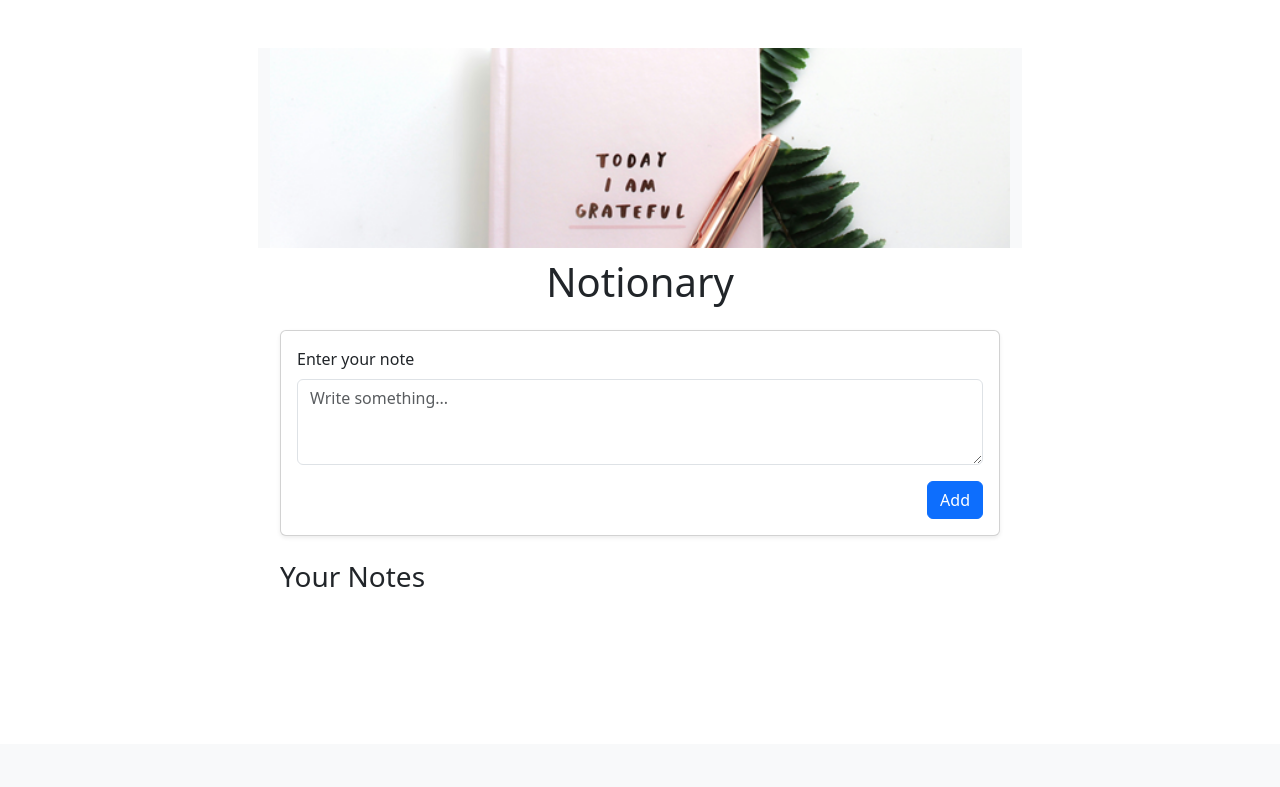
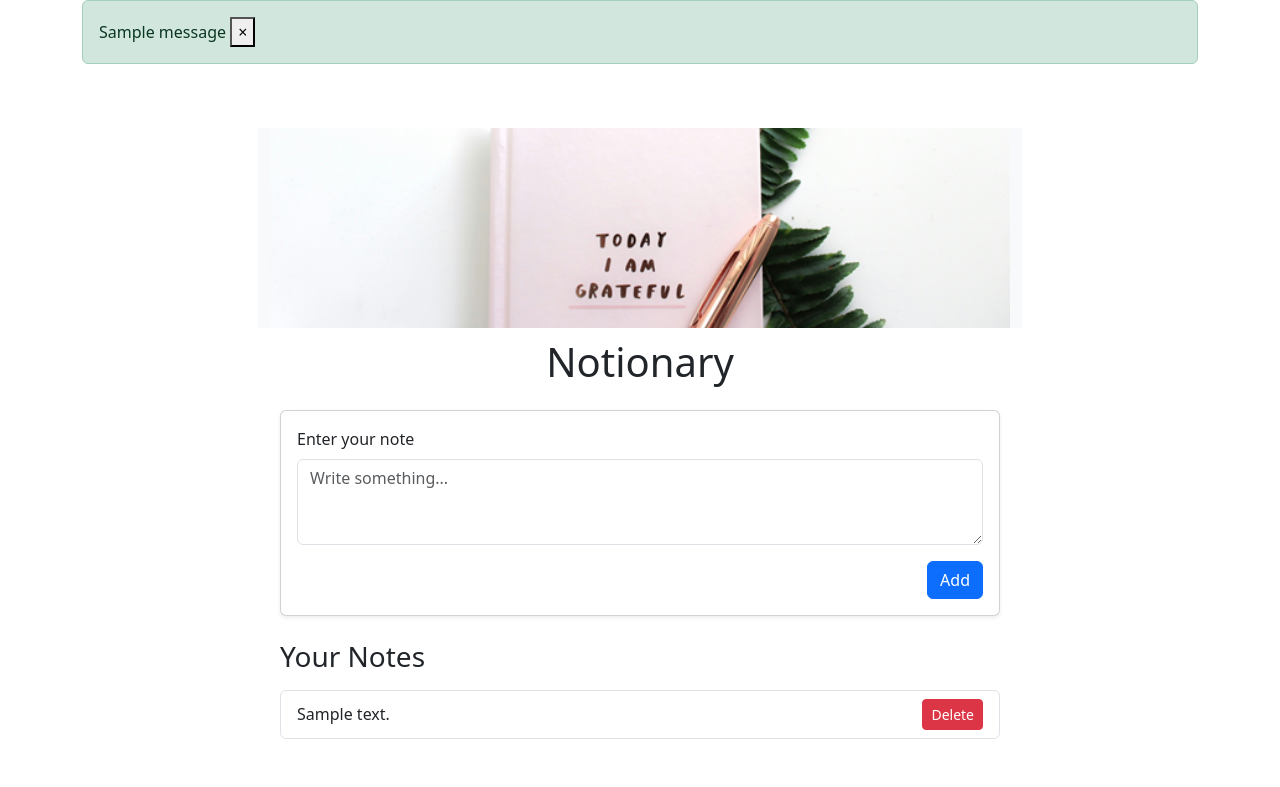
Before and after one commit to Jibril14/Flask-Notionary, a Flask app: page / in a window 1280 px wide. Shown: the part 56-843 px from the top of the page. Before the commit the page ends 643 px from the top, so only its background shows below. Run offline with Flask 3, Linux system fonts and the light colour scheme; a user stored in the database is signed in; tables that the repository leaves empty hold one stand-in row (values such as "Sample post"); one stand-in notice (Sample message) is shown.

Commit message:
Add More Route

```diff
--- a/app/static/js/index.js
+++ b/app/static/js/index.js
@@ -1,27 +1,16 @@
-const noteForm = document.getElementById('noteForm');
-const noteInput = document.getElementById('noteInput');
-const notesList = document.getElementById('notesList');
+const deleteButton = document.getElementById('btn');
+const titleValue = deleteButton.getAttribute('title');
+const noteId = parseInt(titleValue, 10)
 
-noteForm.addEventListener('submit', (e) => {
-    e.preventDefault();
 
-     const noteText = noteInput.value.trim();
-     if (noteText) {
-        // Create a new list item for the note
-        const listItem = document.createElement('li');
-        listItem.className = 'list-group-item d-flex justify-content-between align-items-center';
-        listItem.textContent = noteText;
-
-        // Add delete button
-        const deleteButton = document.createElement('button');
-        deleteButton.className = 'btn btn-sm btn-danger';
-        deleteButton.textContent = 'Delete';
-        deleteButton.addEventListener('click', () => listItem.remove());
-
-        listItem.appendChild(deleteButton);
-        notesList.appendChild(listItem);
-
-        // Clear the input field
-        noteInput.value = '';
-    }
-});
+deleteButton.addEventListener('click', () => {
+    fetch(
+        "/delete-note",
+        {
+            method: "POST",
+            body: JSON.stringify({noteId: noteId})
+        })
+        .then((res) => {
+            window.location.href = "/"
+        })
+})
--- a/app/templates/index.html
+++ b/app/templates/index.html
@@ -2,6 +2,31 @@
 
 
 {% block index %}
+
+    {% with messages = get_flashed_messages(with_categories=true) %}
+        {% if messages %}
+            {% for category, message in messages %}
+                {% if category == "error" %}
+                    <div class="alert alert-danger alter-dismissable fade show" role="alert">
+                        {{ message }}
+                        <button type="button" class="close" data-dismiss="alert">
+                            <span aria-hidden="true">&times;</span>
+                        </button>
+                    </div>
+                {% else %}
+                    <div class="alert alert-success alter-dismissable fade show" role="alert">
+                        {{ message }}
+                        <button type="button" class="close" data-dismiss="alert">
+                            <span aria-hidden="true">&times;</span>
+                        </button>
+                    </div>
+                {% endif %}
+            {% endfor %}
+    {% endif %}
+
+
+    {% endwith %}
+
     <div class="container py-5">
         <div>
             {% include "banner.html" %}
--- a/app/templates/notes.html
+++ b/app/templates/notes.html
@@ -1,5 +1,15 @@
 <div class="mt-4">
     <h3 class="mb-3">Your Notes</h3>
+
     <ul id="notesList" class="list-group">
+        {% for note in user.notes %}
+        <li class="list-group-item d-flex justify-content-between align-items-center">
+             {{note.text}}
+             <button id="btn" title={{note.id}} class="btn btn-sm btn-danger">
+                Delete
+             </button>
+        </li>
+        {% endfor %}
     </ul>
+
 </div>
--- a/app/views.py
+++ b/app/views.py
@@ -1,9 +1,35 @@
-from flask import Blueprint, render_template
+from flask import Blueprint, render_template, request, flash, jsonify
 from flask_login import login_required, current_user
+from .models import Note
+from . import db
+import json
 
 views = Blueprint("views", __name__)
 
-@views.route("/")
+@views.route("/", methods=["GET", "POST"])
 @login_required
 def index():
+    if request.method == "POST":
+        note = request.form.get("note")
+        print(note)
+        if len(note) < 5:
+            flash("Note is too short!", category="error")
+        else:
+            new_note = Note(text=note, user_id=current_user.id)
+            db.session.add(new_note)
+            db.session.commit()
+            flash("Note Added!", category="success")
+
     return render_template("index.html", user=current_user)
+
+
+@views.route("/delete-note", methods=["POST"])
+def delete_note():
+    data = json.loads(request.data)
+    noteId = data["noteId"]
+    note = Note.query.get(noteId)
+    if note:
+        if note.user_id == current_user.id:
+            db.session.delete(note)
+            db.session.commit()
+    return jsonify({})
```
